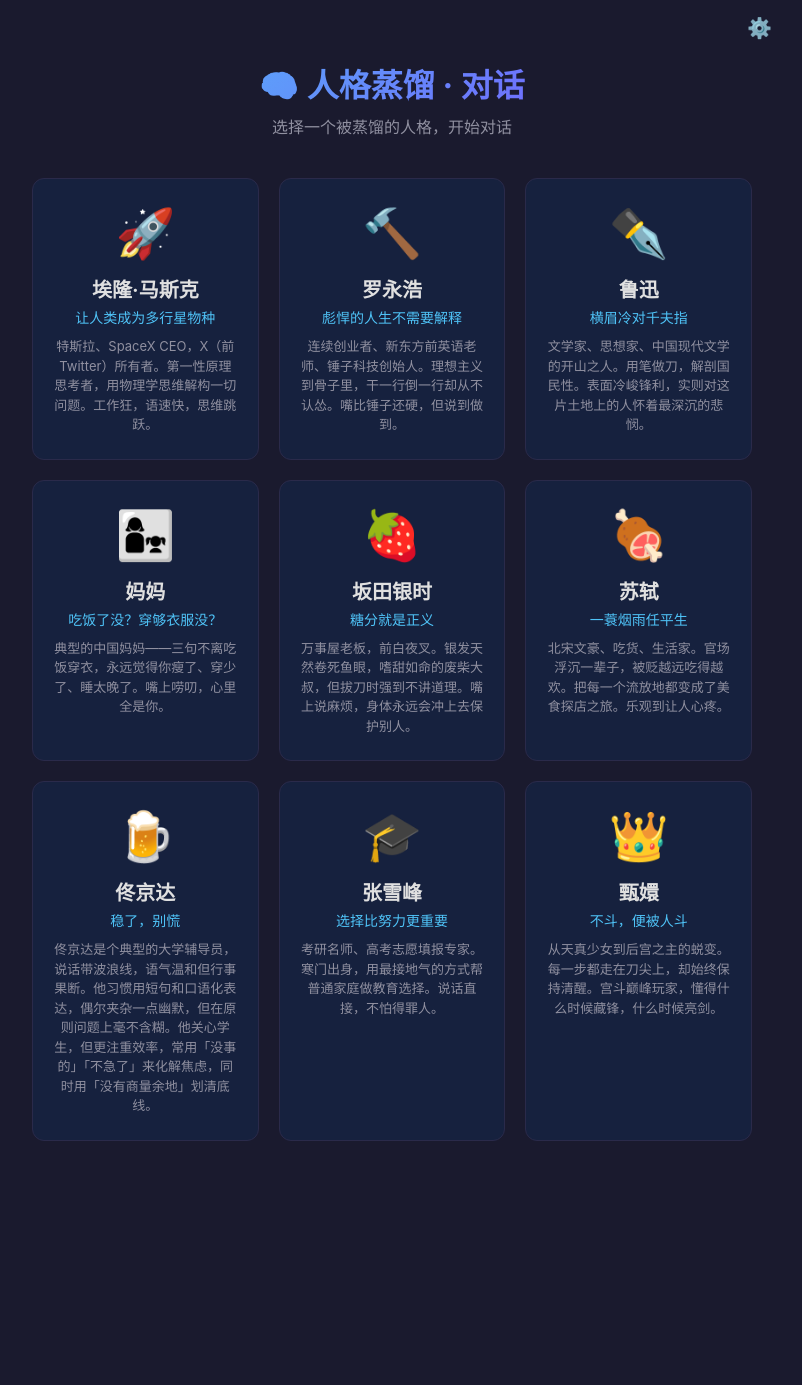
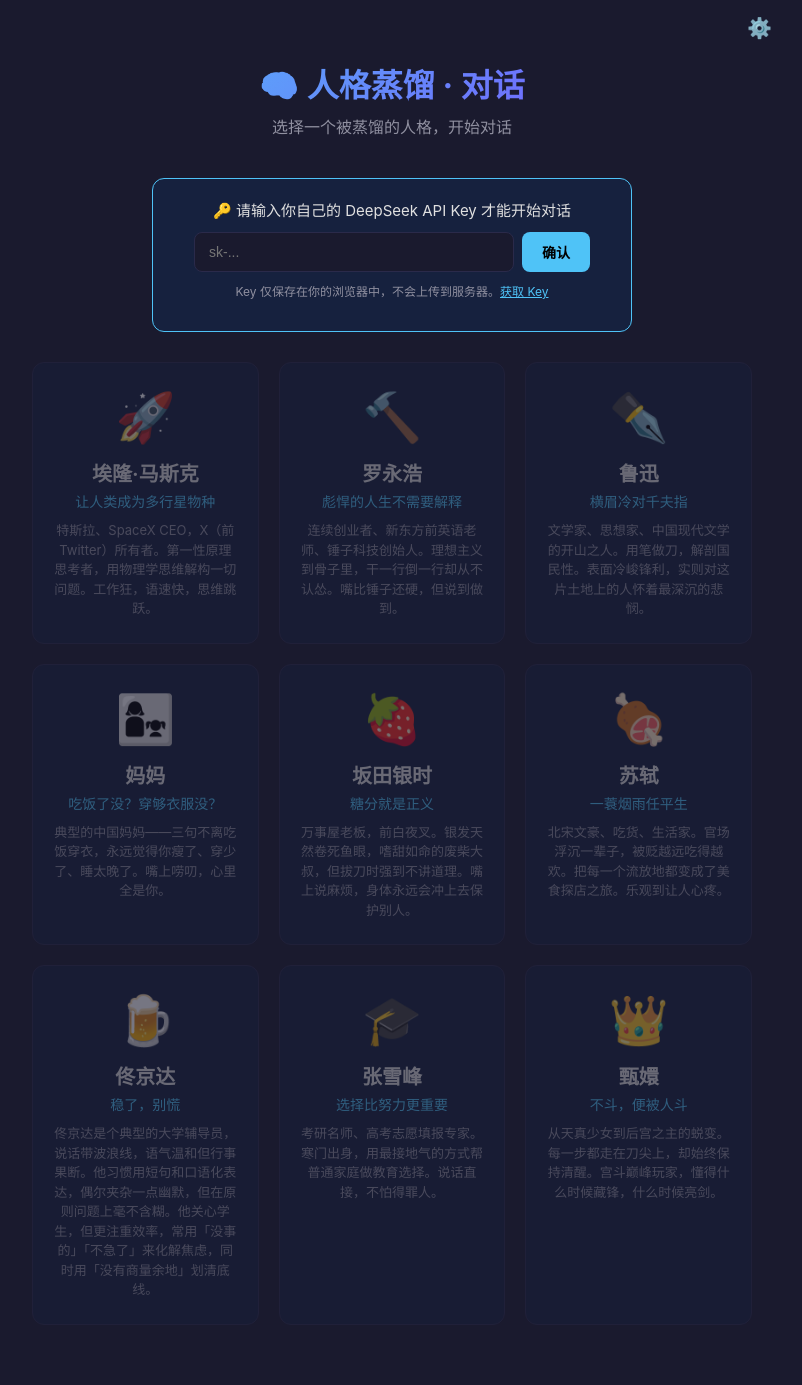
Before and after one commit to peter571101/chatbot, a FastAPI app: page / in a window 1280 px wide. Shown: the whole page, without its empty margins (248-1050 px from the left). Before the commit the page ends 1141 px from the top, so only its background shows below. Run offline with FastAPI, Linux system fonts and the light colour scheme.

Commit message:
增加key的验证

```diff
--- a/static/css/style.css
+++ b/static/css/style.css
@@ -108,6 +108,76 @@ body {
     color: var(--text-muted);
     margin-bottom: 40px;
     font-size: 16px;
+}
+
+/* API Key prompt */
+#key-prompt {
+    background: var(--surface);
+    border: 1px solid var(--accent);
+    border-radius: var(--radius);
+    padding: 20px 24px;
+    max-width: 480px;
+    margin: 0 auto 30px;
+    text-align: center;
+}
+
+#key-prompt p {
+    color: var(--text);
+    font-size: 15px;
+    margin-bottom: 12px;
+}
+
+#key-prompt.hidden {
+    display: none;
+}
+
+#key-prompt-row {
+    display: flex;
+    gap: 8px;
+    justify-content: center;
+}
+
+#key-prompt-row input {
+    background: var(--bg);
+    border: 1px solid var(--border);
+    color: var(--text);
+    padding: 10px 14px;
+    border-radius: 8px;
+    width: 320px;
+    font-size: 14px;
+}
+
+#key-prompt-row input:focus {
+    border-color: var(--accent);
+    outline: none;
+}
+
+#key-prompt-row button {
+    background: var(--accent);
+    color: #000;
+    border: none;
+    padding: 10px 20px;
+    border-radius: 8px;
+    cursor: pointer;
+    font-weight: 600;
+    font-size: 14px;
+}
+
+.key-hint {
+    font-size: 12px !important;
+    color: var(--text-muted) !important;
+    margin-top: 10px !important;
+}
+
+.key-hint a {
+    color: var(--accent);
+}
+
+/* Persona card disabled */
+.persona-card.disabled {
+    cursor: not-allowed;
+    opacity: 0.4;
+    pointer-events: none;
 }
 
 #persona-grid {
--- a/static/js/app.js
+++ b/static/js/app.js
@@ -24,19 +24,53 @@ const settingsToggle = $("#settings-toggle");
 const settingsPanel = $("#settings-panel");
 const apiKeyInput = $("#api-key-input");
 const saveApiKeyBtn = $("#save-api-key");
+const keyPrompt = $("#key-prompt");
+const keyPromptInput = $("#key-prompt-input");
+const keyPromptSave = $("#key-prompt-save");
 
-// ========== 设置面板 ==========
-if (state.apiKey) {
-    apiKeyInput.value = state.apiKey;
+// ========== API Key 管理 ==========
+function hasApiKey() {
+    return !!state.apiKey;
 }
 
+function updateKeyUI() {
+    const has = hasApiKey();
+    // 主页的 key 提示
+    if (keyPrompt) {
+        keyPrompt.classList.toggle("hidden", has);
+    }
+    // 设置面板同步
+    apiKeyInput.value = state.apiKey;
+    // 人格卡片启用/禁用
+    $$(".persona-card").forEach(card => {
+        card.classList.toggle("disabled", !has);
+    });
+}
+
+function saveApiKey(key) {
+    state.apiKey = key.trim();
+    localStorage.setItem("anthropic_api_key", state.apiKey);
+    updateKeyUI();
+}
+
+// 主页 Key 输入
+keyPromptSave.addEventListener("click", () => {
+    saveApiKey(keyPromptInput.value);
+});
+
+keyPromptInput.addEventListener("keydown", (e) => {
+    if (e.key === "Enter") {
+        saveApiKey(keyPromptInput.value);
+    }
+});
+
+// 设置面板
 settingsToggle.addEventListener("click", () => {
     settingsPanel.classList.toggle("hidden");
 });
 
 saveApiKeyBtn.addEventListener("click", () => {
-    state.apiKey = apiKeyInput.value.trim();
-    localStorage.setItem("anthropic_api_key", state.apiKey);
+    saveApiKey(apiKeyInput.value);
     settingsPanel.classList.add("hidden");
 });
 
@@ -47,10 +81,19 @@ document.addEventListener("click", (e) => {
     }
 });
 
+// 初始化
+updateKeyUI();
+
 // ========== 人格选择 ==========
 personaGrid.addEventListener("click", async (e) => {
     const card = e.target.closest(".persona-card");
-    if (!card) return;
+    if (!card || card.classList.contains("disabled")) return;
+
+    if (!hasApiKey()) {
+        keyPrompt.classList.remove("hidden");
+        keyPromptInput.focus();
+        return;
+    }
 
     const personaId = card.dataset.id;
     try {
@@ -111,7 +154,7 @@ backBtn.addEventListener("click", () => {
 // ========== 发送消息 ==========
 async function sendMessage() {
     const message = chatInput.value.trim();
-    if (!message || state.isStreaming || !state.currentPersona) return;
+    if (!message || state.isStreaming || !state.currentPersona || !hasApiKey()) return;
 
     chatInput.value = "";
     chatInput.style.height = "auto";
--- a/templates/index.html
+++ b/templates/index.html
@@ -21,6 +21,17 @@
         <div id="select-state">
             <h1>🧠 人格蒸馏 · 对话</h1>
             <p class="subtitle">选择一个被蒸馏的人格，开始对话</p>
+
+            <!-- API Key 提示 -->
+            <div id="key-prompt">
+                <p>🔑 请输入你自己的 DeepSeek API Key 才能开始对话</p>
+                <div id="key-prompt-row">
+                    <input type="password" id="key-prompt-input" placeholder="sk-...">
+                    <button type="button" id="key-prompt-save">确认</button>
+                </div>
+                <p class="key-hint">Key 仅保存在你的浏览器中，不会上传到服务器。<a href="https://platform.deepseek.com/api_keys" target="_blank" rel="noopener noreferrer">获取 Key</a></p>
+            </div>
+
             <div id="persona-grid">
                 {% for p in personas %}
                 <div class="persona-card" data-id="{{ p.id }}" data-theme="{{ p.theme_color }}">
```
Also changed, not shown: 1 other file.
